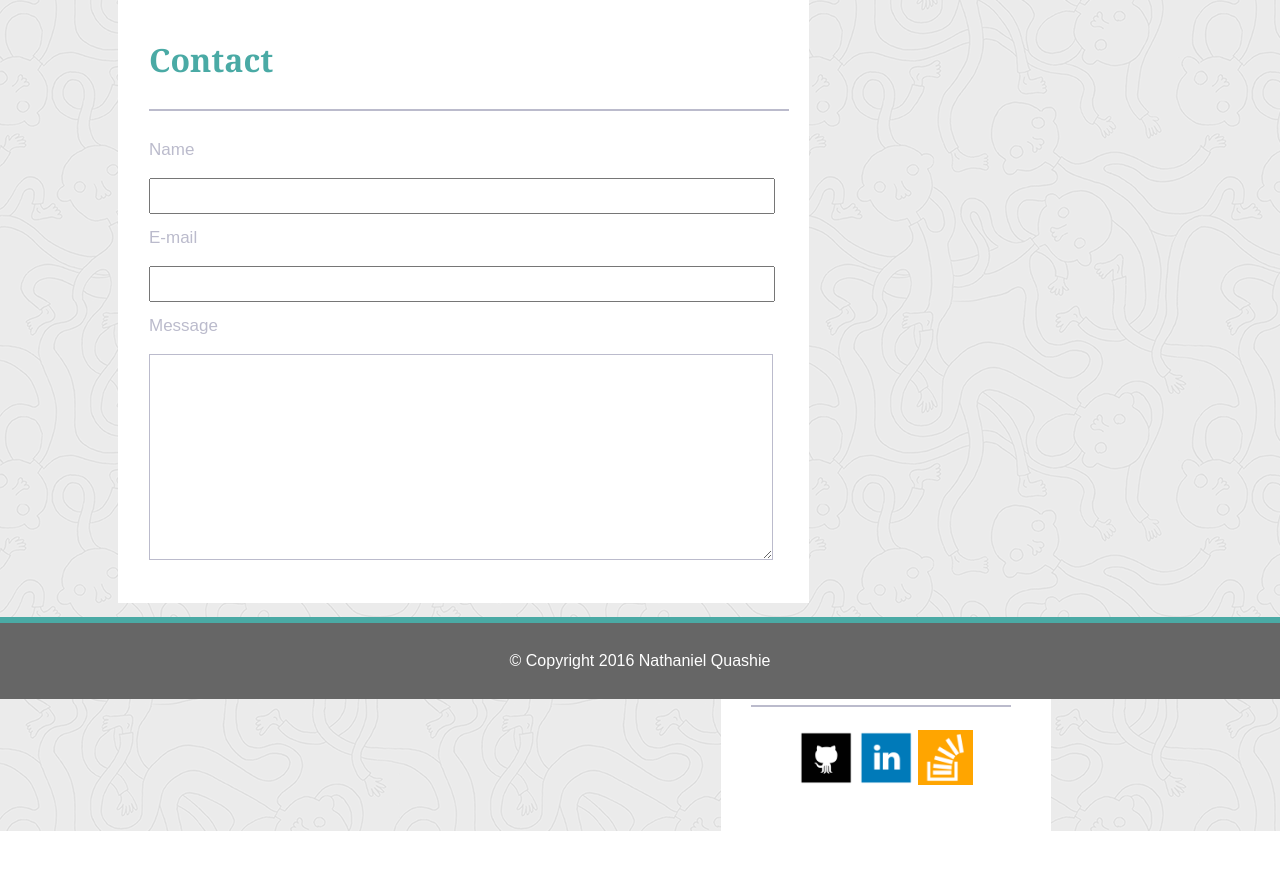
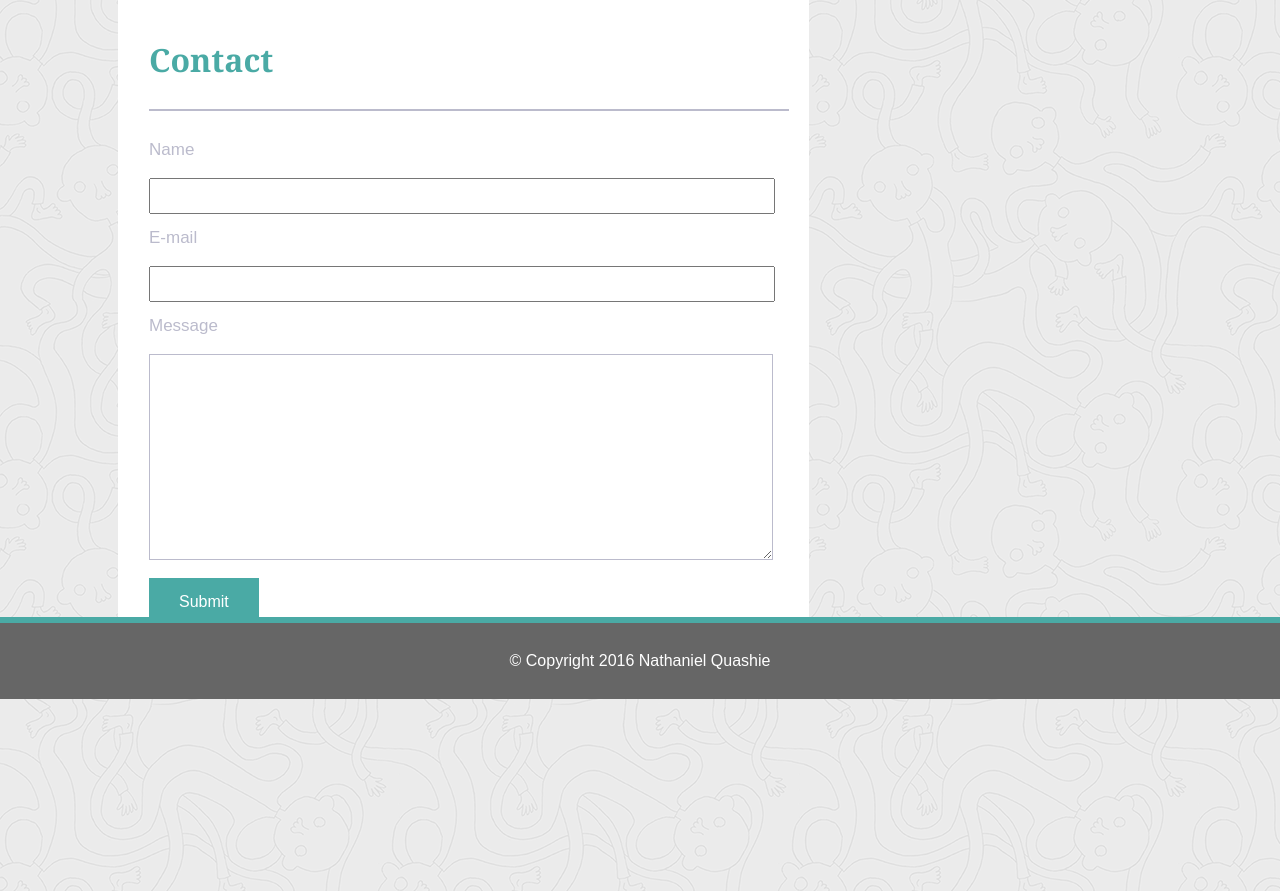
Before and after one commit to bklynate/Basic-portfolio, a PHP site: page /contact.html in a window 1280 px wide. Shown: the part 101-992 px from the top of the page. Before the commit the page ends 932 px from the top, so only its background shows below. Run offline with PHP 8.4, Linux system fonts and the light colour scheme.

Commit message:
finished hw

```diff
--- a/assets/temp/css/styles.css
+++ b/assets/temp/css/styles.css
@@ -167,6 +167,7 @@ footer > p {
   float: left;
   margin-top: 30px;
   margin-left: 118px;
+  margin-bottom: 250px;
 }
 
 .contact-form-header,
@@ -203,6 +204,15 @@ footer > p {
   margin-bottom: 30px;
 }
 
+.submit-btn {
+  padding: 15px 30px;
+  color: #fff;
+  background-color: #4aaaa5;
+  border: 0;
+  font-size: 16px;
+  font-weight: lighter;
+}
+
 /*-------------------*/
 
 /* PORTFOLIO PAGE CSS */
--- a/contact.html
+++ b/contact.html
@@ -40,6 +40,10 @@
           <label class="label-msg" for="msg">Message</label><br />
           <textarea id="msg" name="user_message_input" cols=600></textarea>
         </div>
+
+
+        <button class="submit-btn">Submit</button>
+
       </form>
     </section>
 
--- a/portfolio.html
+++ b/portfolio.html
@@ -49,9 +49,6 @@
       </section>
       <!-- End of the Connect With Me Area -->
 
-      <!--  -->
-      <button>Submit</button>
-      <!--  -->
       <!-- Start of the footer -->
       <div class="push"></div>
       <footer class="footer">
```
Also changed, not shown: assets/css/styles.css (+10 -0 lines).
